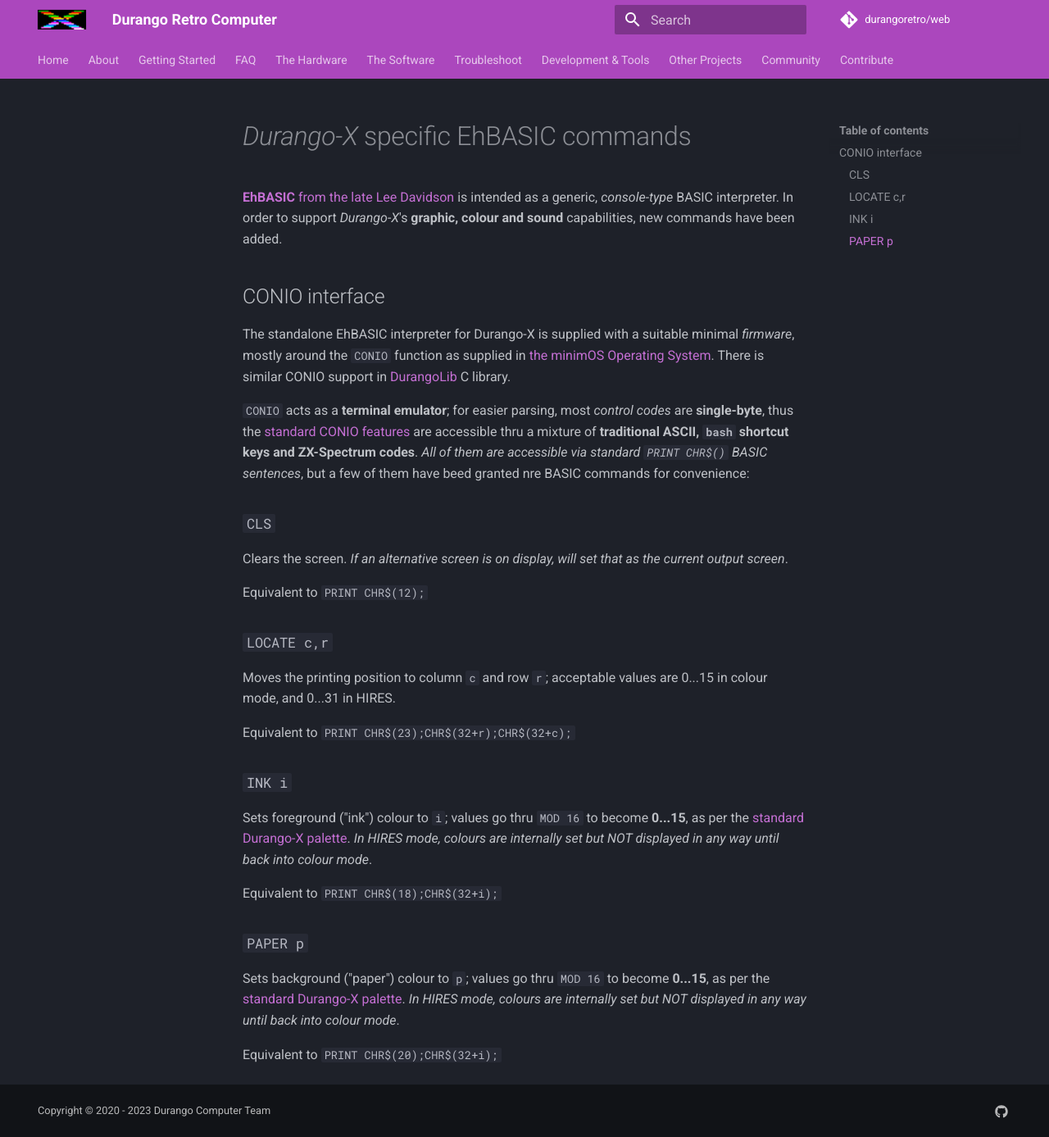
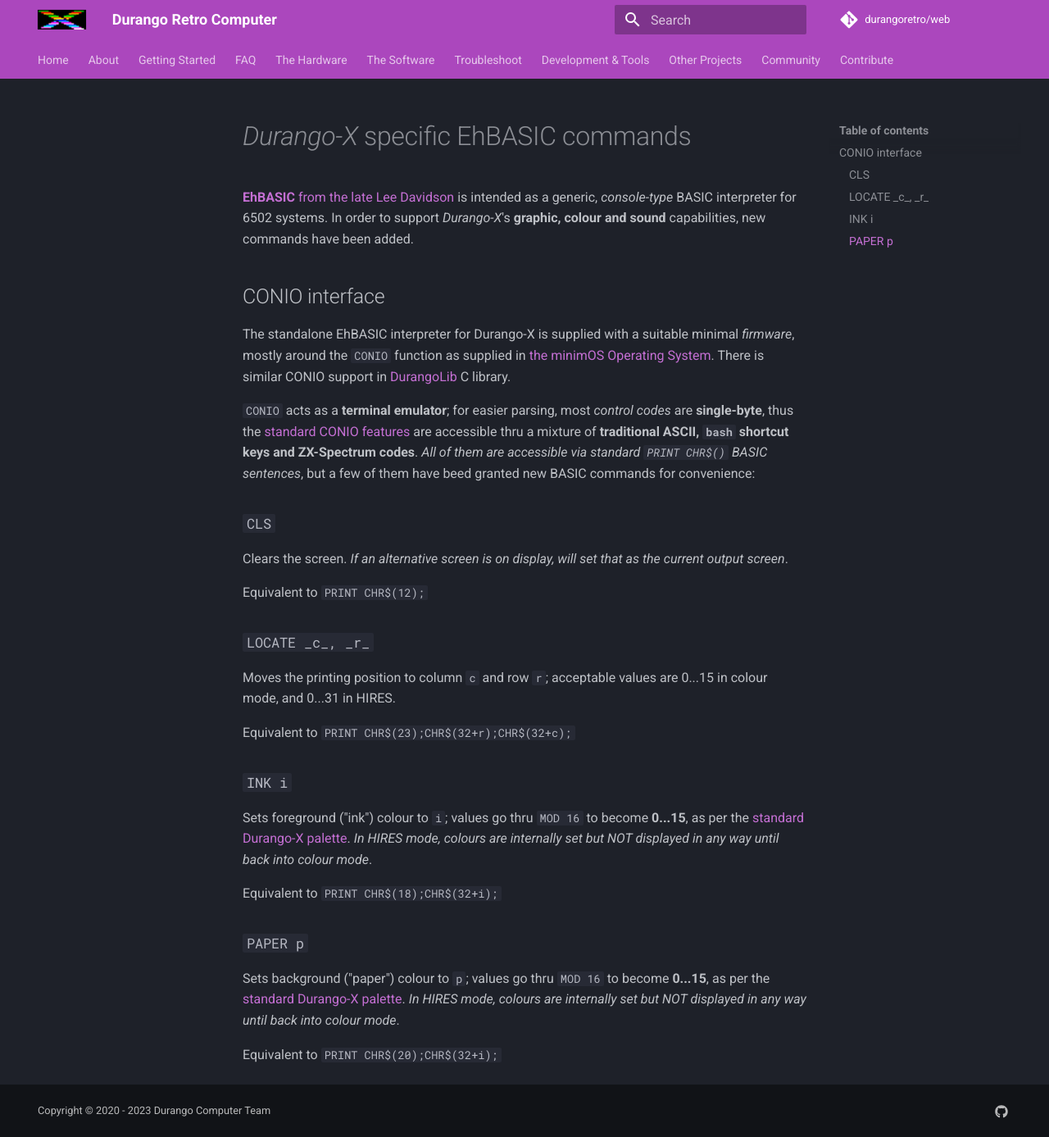
Before and after one commit to durangoretro/web, an MkDocs documentation site: the page built from docs/software/ehbasic.md, in a window 1280 px wide and 1387 px high. Shown: the whole window at 82% size. Built offline with MkDocs 1.6.1 and Material for MkDocs 9.7.7, drawn with Linux system fonts in a browser that asks for light colours; comment, search, counter and statistics services are not loaded.

Commit message:
check italics inside code

```diff
--- a/docs/software/ehbasic.md
+++ b/docs/software/ehbasic.md
@@ -1,7 +1,7 @@
 # _Durango-X_ specific EhBASIC commands
 
-[**EhBASIC** from the late Lee Davidson](http://forum.6502.org/viewforum.php?f=5) is intended as a generic, _console-type_ BASIC interpreter. In order to support
-_Durango-X_'s **graphic, colour and sound** capabilities, new commands have been added.
+[**EhBASIC** from the late Lee Davidson](http://forum.6502.org/viewforum.php?f=5) is intended as a generic, _console-type_ BASIC interpreter for 6502 systems.
+In order to support _Durango-X_'s **graphic, colour and sound** capabilities, new commands have been added.
 
 ## CONIO interface
 
@@ -11,7 +11,7 @@
 
 `CONIO` acts as a **terminal emulator**; for easier parsing, most _control codes_ are **single-byte**, thus the [standard CONIO features](conio.md) are accessible
 thru a mixture of **traditional ASCII, `bash` shortcut keys and ZX-Spectrum codes**. _All of them are accessible via standard `PRINT CHR$()` BASIC sentences_, but
-a few of them have beed granted nre BASIC commands for convenience:
+a few of them have beed granted new BASIC commands for convenience:
 
 ### `CLS`
 
@@ -19,7 +19,7 @@
 
 Equivalent to `PRINT CHR$(12);`
 
-### `LOCATE c,r`
+### `LOCATE _c_, _r_`
 
 Moves the printing position to column `c` and row `r`; acceptable values are 0...15 in colour mode, and 0...31 in HIRES.
 
```
